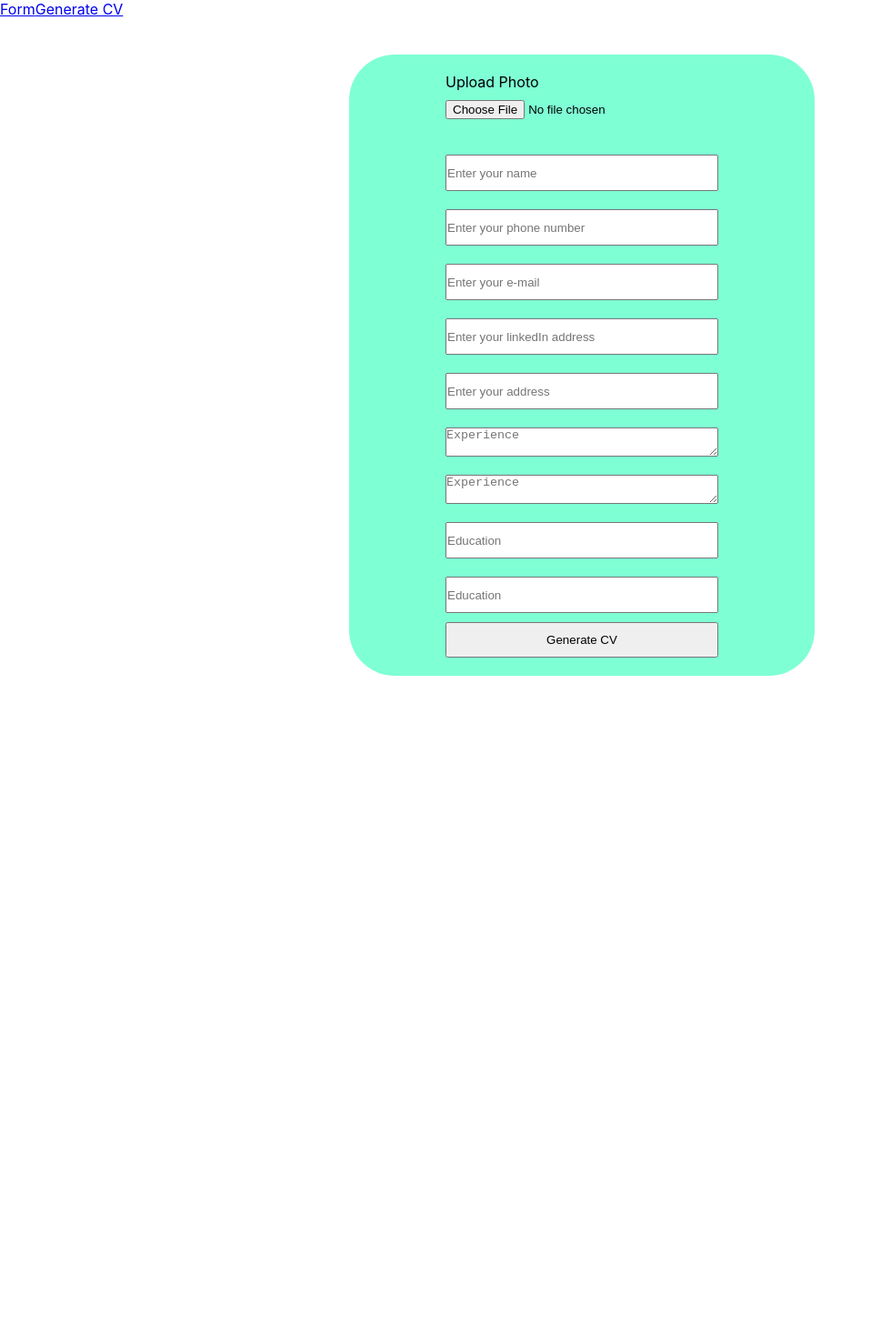
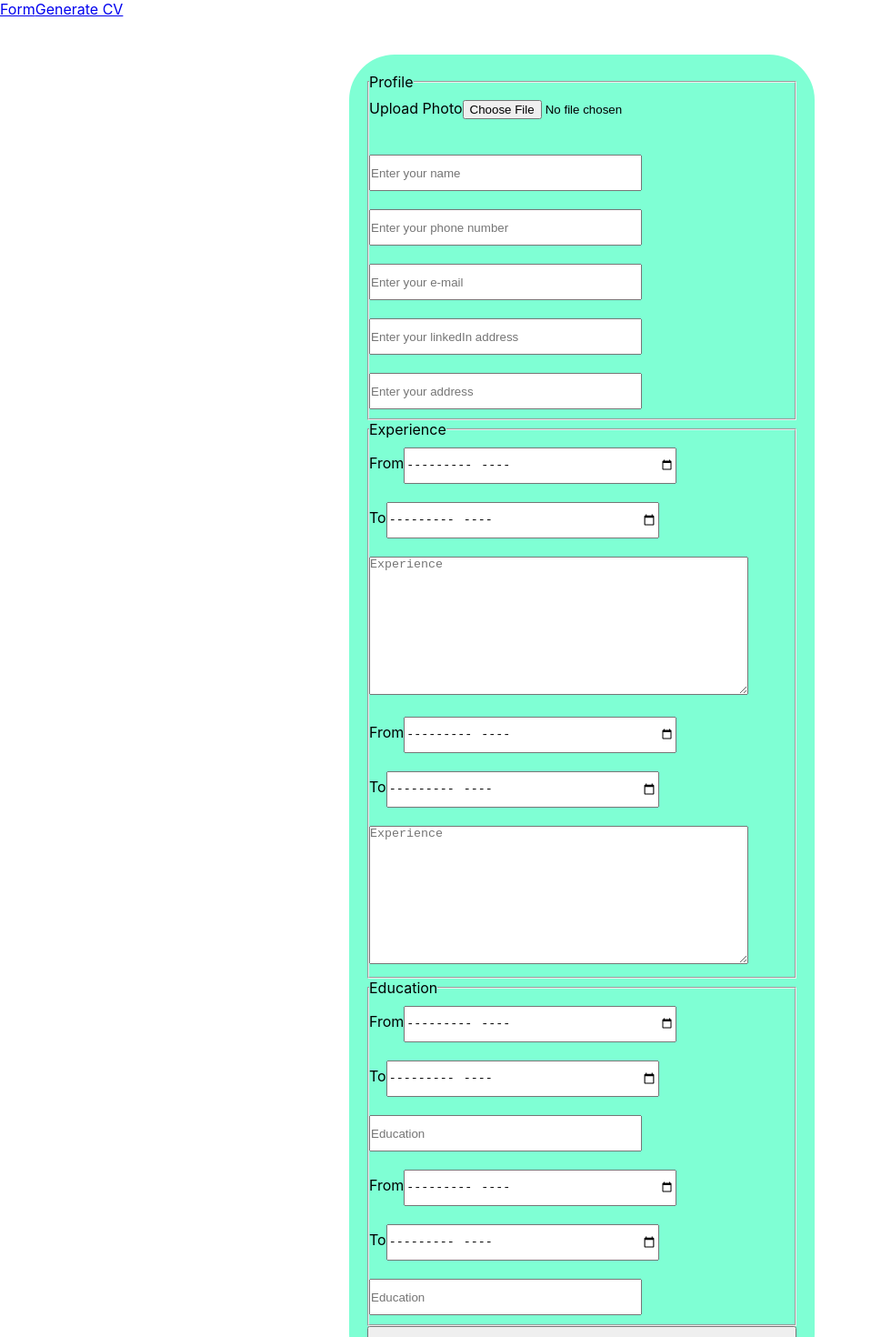
Before and after one commit to eashong2021/CVBuilder, a React (Create React App) app: page / in a window 1280 px wide. Shown: the top 1470 px of the page at 91% size, without its empty margins (0-958 px from the left). Before the commit the page ends 800 px from the top, so only its background shows below. Built offline with nearby package versions, Linux system fonts and the light colour scheme.

Commit message:
Form editting

```diff
--- a/src/components/Cv/Cv.js
+++ b/src/components/Cv/Cv.js
@@ -20,7 +20,7 @@ const Cv = ({ personDetails }) => {
           <section className="personal">
             <div className="profile">
               <div className="profileimg-left">
-                <img className="profile-img" src="" alt=""></img>
+                <img className="profile-img" src={personDetails[selector].image} alt=""></img>
               </div>
               <div className="profiledetail-right">
                 <div >
@@ -42,14 +42,14 @@ const Cv = ({ personDetails }) => {
           <div className="job-info">
             <div>
               <section className="experience">
-                <h2 class="heading-left">Experience</h2>
+                <h2 className="heading-left">Experience</h2>
                 <p>{personDetails[selector].experience}</p>
                 <p>{personDetails[selector].experience1}</p>
               </section>
             </div>
             <div>
               <section className="education">
-                <h2 class="heading-left">Education</h2>
+                <h2 className="heading-left">Education</h2>
                 <p>{personDetails[selector].education}</p>
                 <p>{personDetails[selector].education1}</p>
               </section>
--- a/src/components/Form/Form.js
+++ b/src/components/Form/Form.js
@@ -2,7 +2,8 @@ import React from "react";
 import './form.css';
 
 const Form = ({
-handleImageUpload ,
+handleImageUpload,
+image,
 handleSubmit,
 name,
 handleNameChange,
@@ -23,11 +24,16 @@ handleEducationChange,
 education1,
 handleEducation1Change
 }) => {
+
 return(
     <>
 
     <form onSubmit={handleSubmit}>
-        <label>Upload Photo</label><input type="file" onChange={handleImageUpload}></input>
+        <fieldset>
+            <legend>Profile</legend>
+            <label>
+            Upload Photo<input type="file"></input>
+        </label>
         <input
             placeholder="Enter your name"
             onChange={handleNameChange}
@@ -39,6 +45,7 @@ return(
             placeholder="Enter your phone number"
             type='tel'
             value={phoneNumber}
+            pattern="[0-9]{4}-[0-9]{3}-[0-9]{3}"
             onChange={handlePhoneChange}
         ></input>
 
@@ -52,6 +59,7 @@ return(
 
         <input
             placeholder="Enter your linkedIn address"
+            type='url'
             onChange={handleLinkedInChange}
             value={linkedInLink}
             required
@@ -63,30 +71,48 @@ return(
             value={address}
         ></input>
 
+        </fieldset>
 
+        <fieldset>
+            <legend>Experience</legend>
+            <label>From<input type='month'></input></label><br/>
+            <label>To<input type='month'></input></label><br/>
             <textarea
                 placeholder="Experience"
                 onChange={handleExperienceChange}
                 value={experience}
-        ></textarea>
-
+                rows={10}
+                cols={50}
+            ></textarea><br/>
+            <label>From<input type='month'></input></label><br/>
+            <label>To<input type='month'></input></label><br/>
             <textarea
                 placeholder="Experience"
                 onChange={handleExperience1Change}
                 value={experience1}
+                rows={10}
+                cols={50}
             ></textarea>
+        </fieldset>
 
+        <fieldset>
+            <legend>Education</legend>
+            <label>From<input type='month'></input></label><br/>
+            <label>To<input type='month'></input></label>
             <input
             placeholder="Education"
             onChange={handleEducationChange}
             value={education}
-        ></input>
-
+            ></input><br/>
+            <label>From<input type='month'></input></label><br/>
+            <label>To<input type='month'></input></label>
             <input
             placeholder="Education"
             onChange={handleEducation1Change}
             value={education1}
             ></input>
+        </fieldset>
+
 
 
         <button type="submit">Generate CV</button>
--- a/src/containers/FormPage.js
+++ b/src/containers/FormPage.js
@@ -20,6 +20,7 @@ export const FormPage = ({addPersonDetails}) =>{
 
     //instance of the personDetails state to save and addPersonDetails
     const personDetail ={
+        image,
         name,
         phoneNumber,
         email,
@@ -32,6 +33,7 @@ export const FormPage = ({addPersonDetails}) =>{
     }
 
     let navigate = useNavigate();
+    let fileInput = React.createRef();
 
     //function to handle form submit
     const handleSubmit = (e) => {
@@ -93,15 +95,19 @@ export const FormPage = ({addPersonDetails}) =>{
         setEducation1(e.target.value);
     }
 
-    const handleImageUpload = (e) => {
-        setImage(e.target.files);
+    const handleImageUpload = () => {
+
+        //setImage(URL.createObjectURL(e.target.files));
+        setImage(fileInput.current.files[0].name);
     }
 
 
     return(
     <>
         <Form
+            ref={fileInput}
             handleImageUpload = {handleImageUpload}
+            image={image}
             handleSubmit = {handleSubmit}
             name={name}
             handleNameChange={handleNameChange}
```
Lines whose indentation alone changed are shown as unchanged.
